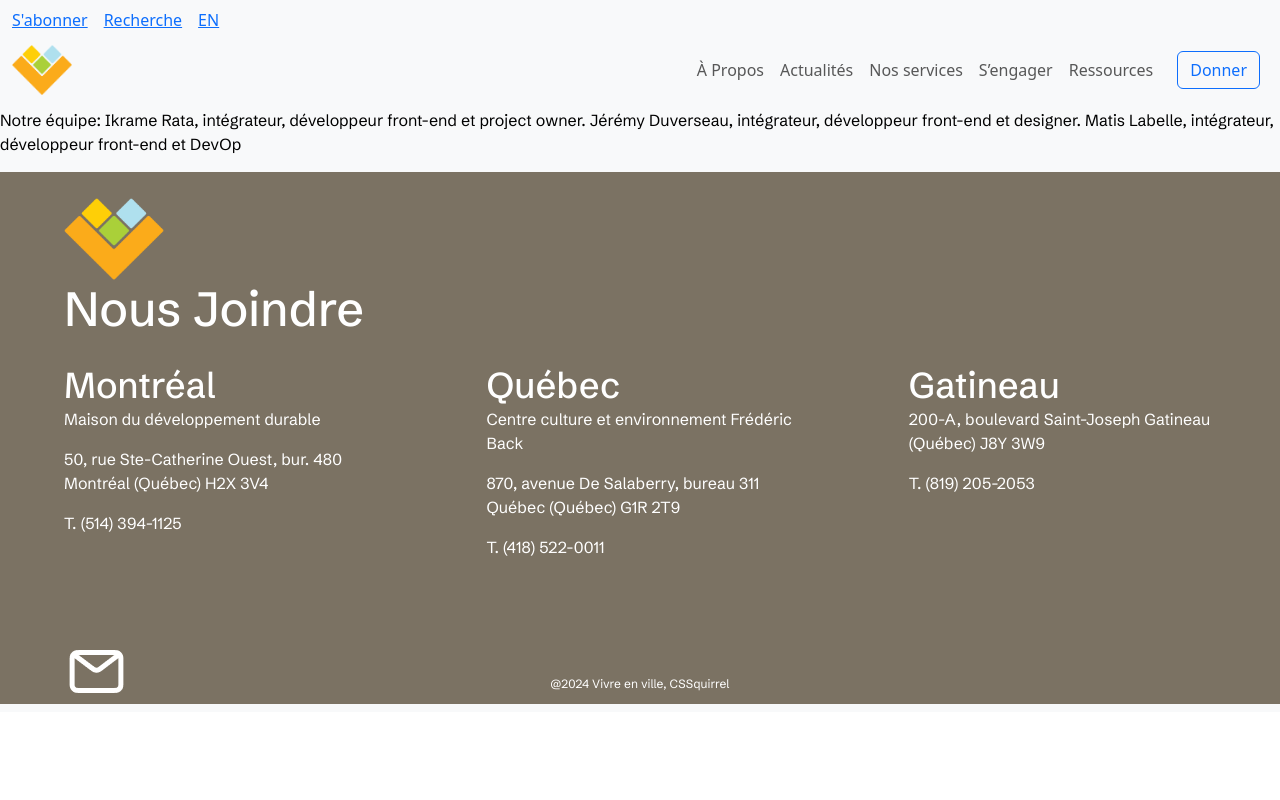
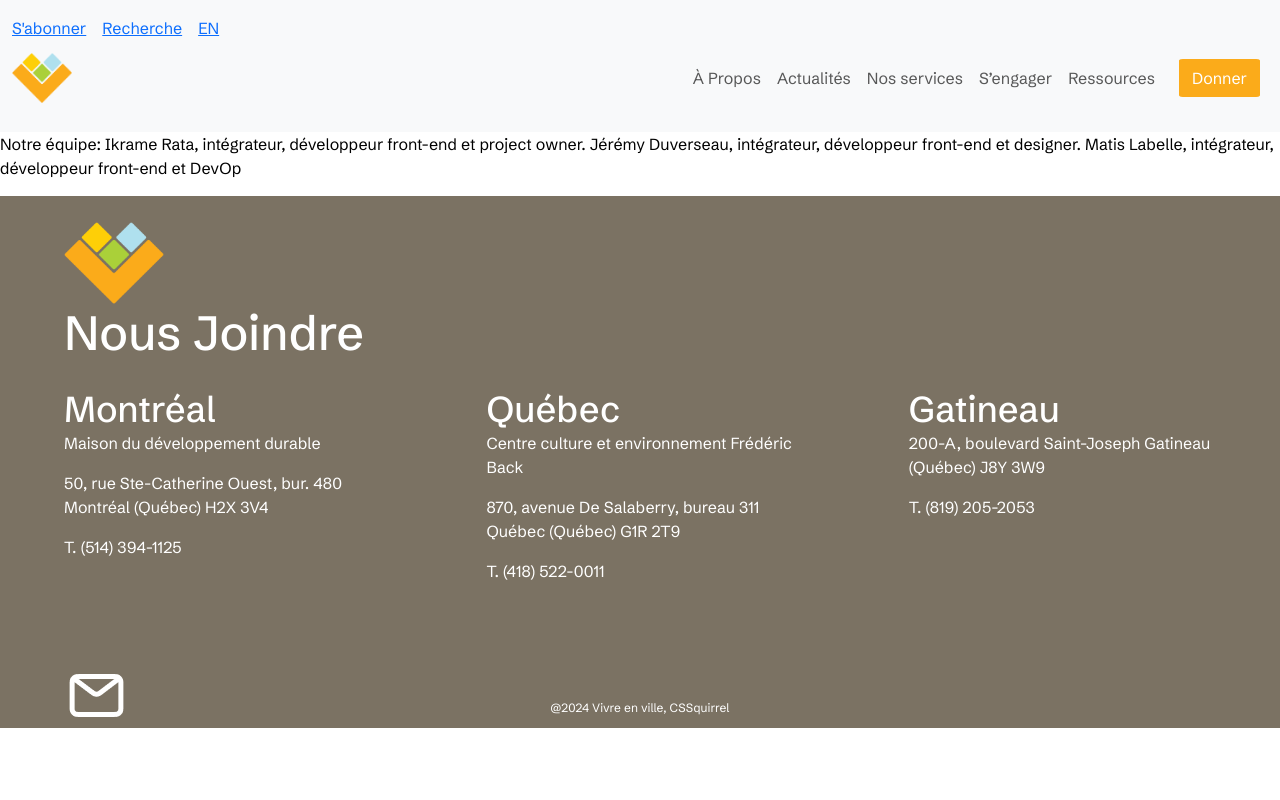
Before and after one commit to MatisLabelle/vivre-en-ville--CSSquirrel, a PHP site: page / in a window 1280 px wide. Run offline with PHP 8.4, Linux system fonts and the light colour scheme.

Commit message:
Update NavBar

```diff
--- a/index.html
+++ b/index.html
@@ -1,30 +1,24 @@
 <!DOCTYPE html>
 <html lang="fr">
+
 <head>
   <meta charset="UTF-8" />
   <meta name="viewport" content="width=device-width, initial-scale=1.0" />
   <title>CSSquirrel - Vivre en ville</title>
   <script src="main.js"></script>
   <link rel="stylesheet" href="style.css" />
-    <link href="https://cdn.jsdelivr.net/npm/bootstrap@5.3.3/dist/css/bootstrap.min.css" rel="stylesheet" integrity="sha384-QWTKZyjpPEjISv5WaRU9OFeRpok6YctnYmDr5pNlyT2bRjXh0JMhjY6hW+ALEwIH" crossorigin="anonymous">
+  <link href="https://cdn.jsdelivr.net/npm/bootstrap@5.3.3/dist/css/bootstrap.min.css" rel="stylesheet"
+    integrity="sha384-QWTKZyjpPEjISv5WaRU9OFeRpok6YctnYmDr5pNlyT2bRjXh0JMhjY6hW+ALEwIH" crossorigin="anonymous">
 </head>
+
 <body>
+
+
   <header>
-          <!--
-     <h1>CSSquirrel</h1>
-    <h2>Vivre en ville</h2>
-    <p>Lien vers le site de vivre en ville: https://vivreenville.org/</p>
-    <p>
-      Lien vers notre github:
-      https://github.com/MatisLabelle/vivre-en-ville--CSSquirrel/new/main
-    </p>
--->
-    </header>
-
 
     <!--La NAV BAR-->
     <!-- Top Bar Section -->
-    <div class="bg-light py-2">
+    <div class="bg-light py-3">
       <div class="container-fluid d-flex justify-content-between align-items-center">
         <div class="d-flex">
           <a href="#" class="me-3">S'abonner</a>
@@ -39,7 +33,8 @@
             <a class="navbar-brand" href="#">
               <img src="/sources/medias/images/LOGO.png" alt="logo navbar" style="height: 50px;">
             </a>
-        <button class="navbar-toggler" type="button" data-bs-toggle="collapse" data-bs-target="#navbarNav" aria-controls="navbarNav" aria-expanded="false" aria-label="Toggle navigation">
+            <button class="navbar-toggler" type="button" data-bs-toggle="collapse" data-bs-target="#navbarNav"
+              aria-controls="navbarNav" aria-expanded="false" aria-label="Toggle navigation">
               <span class="navbar-toggler-icon"></span>
             </button>
             <div class="collapse navbar-collapse" id="navbarNav">
@@ -51,22 +46,35 @@
                   <a class="nav-link actualites" href="#">Actualités</a>
                 </li>
                 <li class="nav-item">
-              <a class="nav-link" href="#">Nos services</a>
+                  <a class="nav-link services" href="#">Nos services</a>
                 </li>
                 <li class="nav-item">
-              <a class="nav-link" href="#">S’engager</a>
+                  <a class="nav-link engager" href="#">S’engager</a>
                 </li>
                 <li class="nav-item">
-              <a class="nav-link" href="#">Ressources</a>
+                  <a class="nav-link ressources" href="#">Ressources</a>
                 </li>
               </ul>
               <!-- Bouton donner -->
               <div class="d-flex ms-3">
-            <a href="#" class="btn btn-outline-primary me-2">Donner</a>
+                <a href="#" class="btn btn-donner-custom me-2 ml-20">Donner</a>
               </div>
             </div>
           </div>
       </nav>
+
+
+      <!--
+         <h1>CSSquirrel</h1>
+    <h2>Vivre en ville</h2>
+    <p>Lien vers le site de vivre en ville: https://vivreenville.org/</p>
+    <p>
+      Lien vers notre github:
+      https://github.com/MatisLabelle/vivre-en-ville--CSSquirrel/new/main
+    </p>
+    -->
+
+  </header>
 
   <p>
     Notre équipe: Ikrame Rata, intégrateur, développeur front-end et project
@@ -107,6 +115,9 @@
       @2024 Vivre en ville, CSSquirrel
     </p>
   </footer>
-    <script src="https://cdn.jsdelivr.net/npm/bootstrap@5.3.3/dist/js/bootstrap.bundle.min.js" integrity="sha384-YvpcrYf0tY3lHB60NNkmXc5s9fDVZLESaAA55NDzOxhy9GkcIdslK1eN7N6jIeHz" crossorigin="anonymous"></script>
+  <script src="https://cdn.jsdelivr.net/npm/bootstrap@5.3.3/dist/js/bootstrap.bundle.min.js"
+    integrity="sha384-YvpcrYf0tY3lHB60NNkmXc5s9fDVZLESaAA55NDzOxhy9GkcIdslK1eN7N6jIeHz" crossorigin="anonymous">
+  </script>
 </body>
+
 </html>
--- a/style.css
+++ b/style.css
@@ -3,33 +3,49 @@
   font-family: "Schibsted Grotesk";
   src: url(../sources/medias/fonts/Schibsted_Grotesk/SchibstedGrotesk-VariableFont_wght.ttf);
 }
+*{
+  font-family: "Schibsted Grotesk";
+}
+
 h1 {
   font-size: 64px;
-  font-family: "Schibsted Grotesk";
   color: black;
   font-weight: bold;
 }
 
 h2 {
   font-size: 64px;
-  font-family: "Schibsted Grotesk";
   color: black;
   font-weight: medium;
 }
 
 h3 {
   font-size: 64px;
-  font-family: "Schibsted Grotesk";
   color: black;
   font-weight: normal;
 }
 
 p {
   font-size: 16px;
-  font-family: "Schibsted Grotesk";
   color: black;
   font-weight: normal;
 }
+
+/*Nav Bar bouton donner custom */
+a.btn.btn-donner-custom {
+  border-radius: 5%;
+  background-color: #FBAB1A;
+  color: white;
+  border-color: #FBAB1A;
+}
+
+a.btn.btn-donner-custom:hover {
+  border-radius: 25%;
+  background-color: #dc9105;
+  border-color: #e09a16;
+  color: black;
+}
+
 
 footer {
   position: relative;
```
Lines whose indentation alone changed are shown as unchanged.
